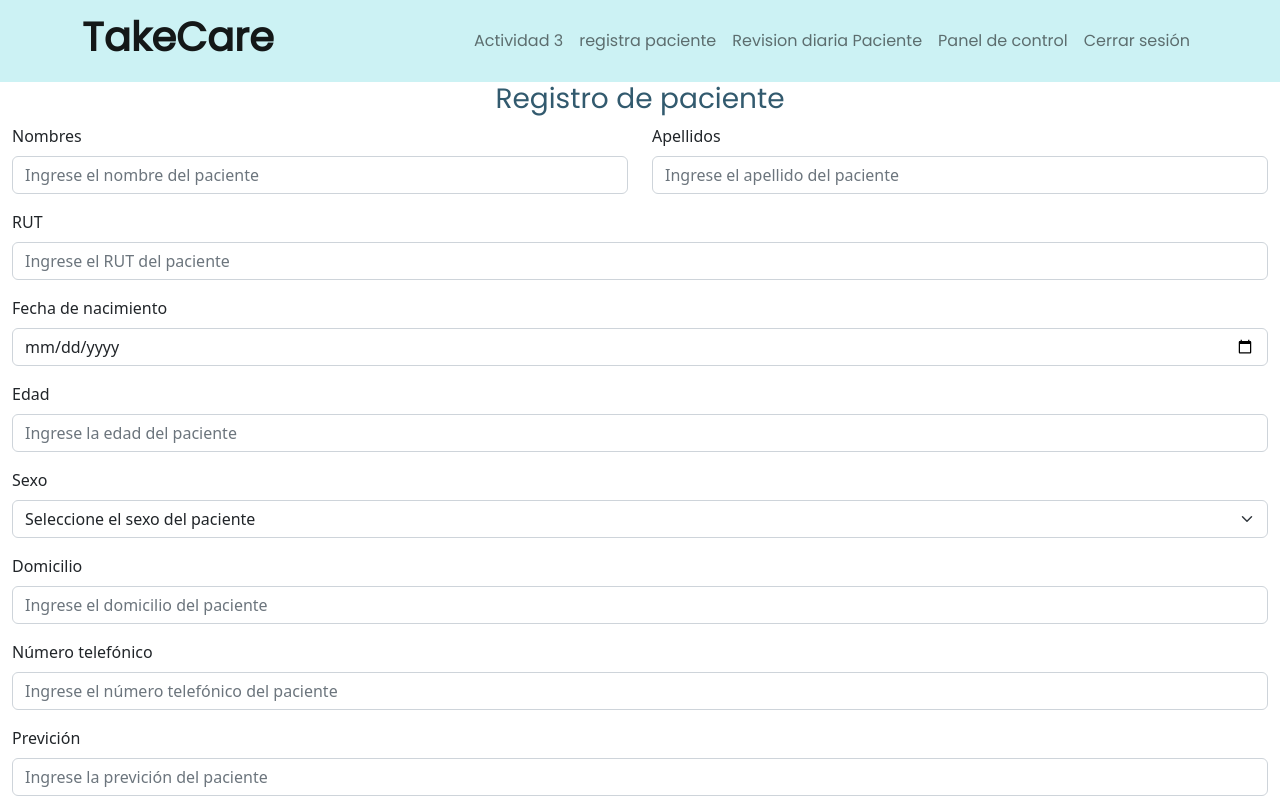
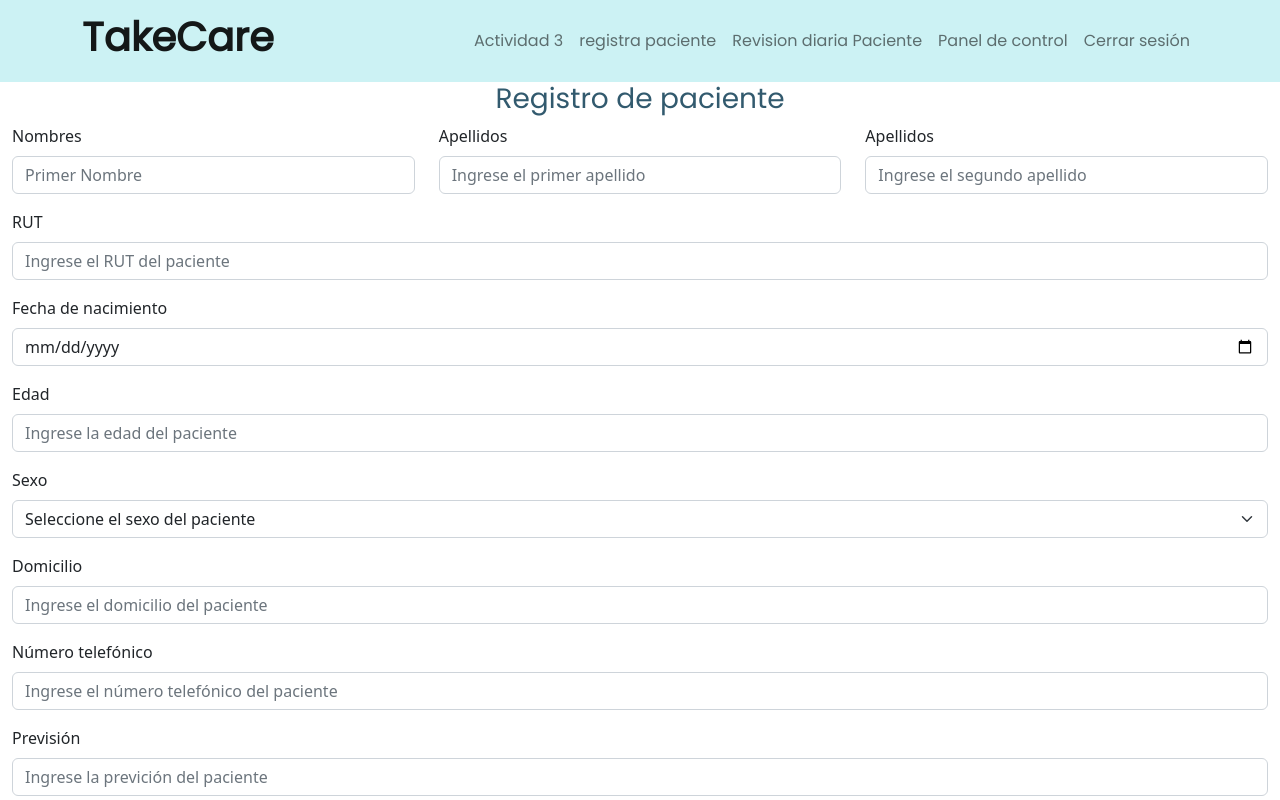
Before and after one commit to mrav7/TakeCare, a React (Vite) app in the folder TakeCare/: page /signup-patient in a window 1280 px wide. Shown: the top 800 px of the page. Built offline with nearby package versions, Linux system fonts and the light colour scheme.

Commit message:
validaciones del registro de pacientes

```diff
--- a/TakeCare/src/components/main/PatientRegisterForm.jsx
+++ b/TakeCare/src/components/main/PatientRegisterForm.jsx
@@ -1,104 +1,286 @@
-import React from 'react'
-import {Container, Row, Col, Form, Button}  from "react-bootstrap";
+import React from "react";
+import { Container, Row, Col, Form, Button } from "react-bootstrap";
+import { useForm } from "react-hook-form";
 
 function PatientRegisterForm() {
+  const {
+    register,
+    watch,
+    getValues,
+    handleSubmit,
+    formState: { errors },
+  } = useForm();
+
+  const onSubmit = (data) => {
+    console.log(data);
+  };
+
   return (
     <Container fluid>
       <h3 class="_h3">Registro de paciente</h3>
-            <Form className="">
+      <Form className="" onSubmit={handleSubmit(onSubmit)}>
         <Row>
           <Col>
             <Form.Group className="mb-3" controlId="regPatientName">
               <Form.Label>Nombres</Form.Label>
-                            <Form.Control type="text" placeholder="Ingrese el nombre del paciente"></Form.Control>
-                            <Form.Text></Form.Text>
+              <Form.Control
+                type="text"
+                name="name"
+                {...register("name", {
+                  required: true,
+                  pattern: /^([A-Za-z])+$/,
+                })}
+                placeholder="Primer Nombre"
+              ></Form.Control>
+              {errors.name && errors.name.type === "required" && (
+                <p className="errorMsg">Pon tu nombre</p>
+              )}
+              {errors.name && errors.name.type === "pattern" && (
+                <p className="errorMsg">Debe ser solo letras sin espacios</p>
+              )}
             </Form.Group>
           </Col>
           <Col>
             <Form.Group className="mb-3" controlId="regPatientLastname">
               <Form.Label>Apellidos</Form.Label>
-                            <Form.Control type="text" placeholder="Ingrese el apellido del paciente"></Form.Control>
-                            <Form.Text></Form.Text>
+              <Form.Control
+                type="text"
+                name="firstLastName"
+                {...register("firstLastName", {
+                  required: true,
+                  pattern: /^([A-Za-z])+$/,
+                })}
+                placeholder="Ingrese el primer apellido"
+              ></Form.Control>
+              {errors.firstLastName && errors.firstLastName.type === "required" && (
+                <p className="errorMsg">Pon tu primer Apellido</p>
+              )}
+              {errors.firstLastName && errors.firstLastName.type === "pattern" && (
+                <p className="errorMsg">Debe ser solo letras sin espacios</p>
+              )}
+            </Form.Group>
+          </Col>
+          <Col>
+            <Form.Group className="mb-3" controlId="regPatientLastname">
+              <Form.Label>Apellidos</Form.Label>
+              <Form.Control
+                type="text"
+                name="secondLastName"
+                {...register("secondLastName", {
+                  required: true,
+                  pattern: /^([A-Za-z])+$/,
+                })}
+                placeholder="Ingrese el segundo apellido"
+              ></Form.Control>
+              {errors.secondLastName && errors.secondLastName.type === "required" && (
+                <p className="errorMsg">Pon tu segundo apellido</p>
+              )}
+              {errors.secondLastName && errors.secondLastName.type === "pattern" && (
+                <p className="errorMsg">Debe ser solo letras sin espacios</p>
+              )}
             </Form.Group>
           </Col>
         </Row>
         <Col>
           <Form.Group className="mb-3" controlId="regPatientRut">
             <Form.Label>RUT</Form.Label>
-                            <Form.Control type="text" placeholder="Ingrese el RUT del paciente"></Form.Control>
+            <Form.Control
+              type="text"
+              name='rut'
+              {...register("rut", {
+                required: true,
+                pattern: /[0-9]{8}(-)(([0-9]{1})|k)/,
+              })}
+              placeholder="Ingrese el RUT del paciente"
+            ></Form.Control>
+            {errors.rut && errors.rut.type === "required" && (
+                <p className="errorMsg">Pon tu rut</p>
+              )}
+              {errors.rut && errors.rut.type === "pattern" && (
+                <p className="errorMsg">Debe poner rut con guion y sin puntos</p>
+              )}
             <Form.Text></Form.Text>
           </Form.Group>
         </Col>
         <Col>
           <Form.Group className="mb-3" controlId="regPatientBirthday">
             <Form.Label>Fecha de nacimiento</Form.Label>
-                            <Form.Control type="date" placeholder="Ingrese la fecha de nacimiento del paciente"></Form.Control>
-                            <Form.Text></Form.Text>
+            <Form.Control
+              type="date"
+              name="date"
+              {...register("date", {
+                required: true,
+
+              })}
+              placeholder="Ingrese la fecha de nacimiento del paciente"
+            ></Form.Control>
+            {errors.date && errors.date.type === "required" && (
+                <p className="errorMsg">Pon fecha</p>
+              )}
           </Form.Group>
         </Col>
         <Col>
           <Form.Group className="mb-3" controlId="regPatientAge">
             <Form.Label>Edad</Form.Label>
-                            <Form.Control type="text" placeholder="Ingrese la edad del paciente"></Form.Control>
+            <Form.Control
+              type="text"
+              name="age"
+              {...register("age", {
+                required: true,
+                min:1,
+                max:130
+              })}
+              placeholder="Ingrese la edad del paciente"
+            ></Form.Control>
+            {errors.age && errors.age.type === "required" && (
+                <p className="errorMsg">Poner edad</p>
+              )}
+            {errors.age && errors.age.type === "min" && (
+                <p className="errorMsg">Edad minima 1</p>
+              )}
+            {errors.age && errors.age.type === "max" && (
+                <p className="errorMsg">Edad maxima 130</p>
+              )}
             <Form.Text></Form.Text>
           </Form.Group>
         </Col>
         <Col>
           <Form.Group className="mb-3" controlId="regPatientGender">
             <Form.Label>Sexo</Form.Label>
-                            <Form.Select aria-label="Default select example">
-                                <option selected disabled>Seleccione el sexo del paciente</option>
+            <Form.Select aria-label="Default select example" name="gender"
+            {...register("gender", {
+                required: true
+              })}
+              >
+              <option selected disabled value="">
+                Seleccione el sexo del paciente
+              </option>
               <option value="1">Másculino</option>
               <option value="2">Femenino</option>
             </Form.Select>
+            {errors.gender && errors.gender.type === "required" && (
+                  <p className="errorMsg">Pon tu género</p>
+                )}
           </Form.Group>
         </Col>
         <Col>
           <Form.Group className="mb-3" controlId="regPatientAddr">
             <Form.Label>Domicilio</Form.Label>
-                            <Form.Control type="text" placeholder="Ingrese el domicilio del paciente"></Form.Control>
+            <Form.Control
+              type="text"
+              name="homeAdress"
+              {...register("homeAdress",{
+                required:true
+            }
+            )}
+              placeholder="Ingrese el domicilio del paciente"
+            ></Form.Control>
+            {errors.homeAdress && errors.homeAdress.type === "required" && (
+                  <p className="errorMsg">Pon dirección</p>
+                )}
             <Form.Text></Form.Text>
           </Form.Group>
         </Col>
         <Col>
           <Form.Group className="mb-3" controlId="regPatientPhone">
             <Form.Label>Número telefónico</Form.Label>
-                            <Form.Control type="text" placeholder="Ingrese el número telefónico del paciente"></Form.Control>
-                            <Form.Text></Form.Text>
+            <Form.Control
+              type="text"
+              name="phone"
+              {...register("phone",{
+                required:true,
+                pattern:/9([0-9]{8})$/
+            }
+            )}
+              placeholder="Ingrese el número telefónico del paciente"
+            ></Form.Control>
+            {errors.phone && errors.phone.type === "required" && (
+                  <p className="errorMsg">Pon telefono</p>
+                )}
+            {errors.phone && errors.phone.type === "pattern" && (
+                  <p className="errorMsg">Parte con 9 y continúa con 8 numeros</p>
+                )}
+
           </Form.Group>
         </Col>
         <Col>
           <Form.Group className="mb-3" controlId="regPatientPrevicion">
-                            <Form.Label>Previción</Form.Label>
-                            <Form.Control type="text" placeholder="Ingrese la previción del paciente"></Form.Control>
-                            <Form.Text></Form.Text>
+            <Form.Label>Previsión</Form.Label>
+            <Form.Control
+              type="text"
+              name="prevision"
+              {...register("prevision",{
+                required:true,
+                pattern:/^[A-Za-z]+$/
+            }
+            )}
+              placeholder="Ingrese la previción del paciente"
+            ></Form.Control>
+            {errors.prevision && errors.prevision.type === "required" && (
+                  <p className="errorMsg">Pon tu seguro</p>
+                )}
+            {errors.prevision && errors.prevision.type === "pattern" && (
+                  <p className="errorMsg">Solo usa letras</p>
+                )}
           </Form.Group>
         </Col>
         <Col>
           <Form.Group className="mb-3" controlId="regPatientDiag">
             <Form.Label>Diagnósticos</Form.Label>
-                            <Form.Control type="text" as="textarea" rows={3} placeholder="Ingrese el diagnóstico del paciente"></Form.Control>
-                            <Form.Text></Form.Text>
+            <Form.Control
+              type="text"
+              as="textarea"
+              rows={3}
+              placeholder="Ingrese el diagnóstico del paciente"
+              name="diagnostic"
+              {...register("diagnostic",{
+                required:true,
+
+            }
+            )}
+            ></Form.Control>
+            {errors.diagnostic && errors.diagnostic.type === "required" && (
+                  <p className="errorMsg">Pon diagnostico</p>
+                )}
           </Form.Group>
         </Col>
         <Col>
           <Form.Group className="mb-3" controlId="regPatientTrat">
             <Form.Label>Tratamientos</Form.Label>
-                            <Form.Control type="text" as="textarea" rows={3} placeholder="Ingrese los tratamientos del paciente"></Form.Control>
-                            <Form.Text></Form.Text>
+            <Form.Control
+              type="text"
+              as="textarea"
+              rows={3}
+              name="treatment"
+              {...register("treatment",{
+                required:true,
+            }
+            )}
+              placeholder="Ingrese los tratamientos del paciente"
+            ></Form.Control>
+            {errors.treatment && errors.treatment.type === "required" && (
+                  <p className="errorMsg">Pon tratamiento</p>
+                )}
           </Form.Group>
         </Col>
         <Col>
           <Form.Group className="mb-3" controlId="regPatientObs">
             <Form.Label>Observaciones</Form.Label>
-                            <Form.Control type="text" as="textarea" rows={3} placeholder="Registre sus observaciones"></Form.Control>
+            <Form.Control
+              type="text"
+              as="textarea"
+              rows={3}
+              placeholder="Registre sus observaciones"
+            ></Form.Control>
             <Form.Text></Form.Text>
           </Form.Group>
         </Col>
-                <Button type="submit" className="_button">Registrar paciente</Button>
+        <Button type="submit" className="_button">
+          Registrar paciente
+        </Button>
       </Form>
     </Container>
-    )
+  );
 }
 
 export default PatientRegisterForm;
```
Lines whose indentation alone changed are shown as unchanged.
